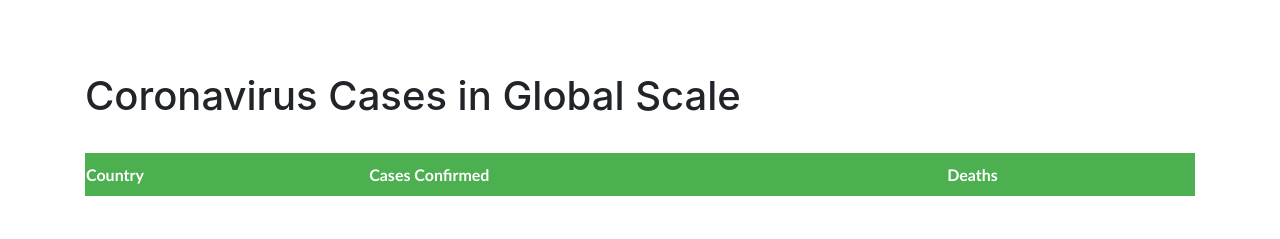
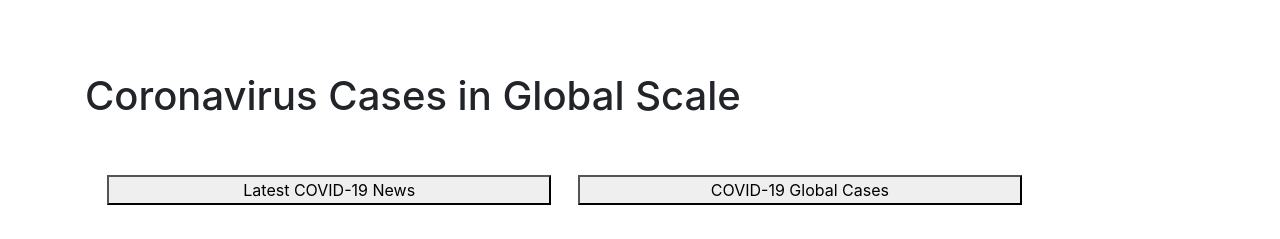
Before and after one commit to devkumar07/CoronavirusStatusApp, a Flask app: page / in a window 1280 px wide. Shown: the part 56-295 px from the top of the page. Run offline with Flask 2, Linux system fonts and the light colour scheme; data that the repository does not hold is empty; some libraries are stand-ins or nearby versions.

Commit message:
added the new functionality

```diff
--- a/api.py
+++ /dev/null
@@ -1,12 +0,0 @@
-import requests
-import json
-#import numpy as np
-
-response = requests.get("https://coronavirus-tracker-api.herokuapp.com/v2/locations")
-
-ans = response.json()
-
-def get_data():
-    ans1 = ans['locations']
-    res = sorted(ans1, key = lambda i: i['latest']['confirmed'],reverse=True)
-    return res
--- /dev/null
+++ b/api_requests.py
@@ -0,0 +1,17 @@
+import requests
+import json
+
+response_cases = requests.get("https://coronavirus-tracker-api.herokuapp.com/v2/locations")
+response_news = requests.get('https://newsapi.org/v2/everything?q=coronavirus&apiKey=a89575bd74f04ddfa6fc1b1e2aa7c30a')
+
+cases_json = response_cases.json()
+
+news_json = response_news.json()
+
+def get_data():
+    ans1 = cases_json['locations']
+    res = sorted(ans1, key = lambda i: i['latest']['confirmed'],reverse=True)
+    return res
+
+def get_news():
+    return news_json['articles']
--- a/app.py
+++ b/app.py
@@ -1,5 +1,5 @@
 import json
-from api import *
+from api_requests import *
 from flask import Flask, render_template, jsonify
 
 app = Flask(__name__)
@@ -13,5 +13,15 @@
     output = json.dumps(get_data())
     return output
 
+@app.route('/globalcases')
+def GlobalCases():
+    output = json.dumps(get_data())
+    return output
+
+@app.route('/news')
+def news():
+    output = json.dumps(get_news())
+    return output
+
 if __name__ == '__main__':
     app.run()
--- a/static/main.js
+++ b/static/main.js
@@ -12,11 +12,59 @@
 	$("#main-table").html(final);
 
 }
+
+function createCaseGrid(data){
+	var result = "";
+    var d =  "<thead><tr><th>Country</th><th>Cases Confirmed</th><th>Deaths</th></tr></thead>";
+	for (var i = 0; i < data.length; i++){
+        cr = "<tr>";
+        cr = cr + "<td>"+data[i].country+"</td>"+"<td>"+data[i].latest.confirmed+"</td>"+"<td>"+data[i].latest.deaths+"</td>";
+		cr = cr + "</tr>\n";
+		result = result + cr;
+    }
+    var final = d + result
+
+	$("#main-table").html(final);
+
+}
+
+function createNewsGrid(data){
+    var result = "";
+    var d =  "<thead><tr><th>Title</th><th>Description</th><th>Source</th></tr></thead>";
+	for (var i = 0; i < data.length; i++){
+        cr = "<tr>";
+        cr = cr + "<td><a href='"+data[i].url+"'>"+data[i].title+"</a></td>"+"<td><a href='"+data[i].url+"'>"+data[i].description+"</a></td>"+"<td><a href='"+data[i].url+"'>"+data[i].source.name+"</a></td>";
+		cr = cr + "</tr>\n";
+		result = result + cr;
+    }
+    var final = d + result
+
+	$("#main-table").html(final);
+}
 $(document).ready(function(){
     $.get("/",'index.html')
     $.get("/init",{},function(response){
         var data = JSON.parse(response);
-
         createGrid(data);
     });
+    $("#btn1").click(function(){
+        $.get("/news",{},function(response){
+            var data = JSON.parse(response);
+            createNewsGrid(data);
+        });
+        $("#btn2").click(function(){
+            $.get("/globalcases",{},function(response){
+                alert("button clicked1");
+                var data = JSON.parse(response);
+                createCaseGrid(data);
+            });
+        });
+    });
+    $("#btn2").click(function(){
+        $.get("/globalcases",{},function(response){
+            alert("button clicked");
+            var data = JSON.parse(response);
+            createCaseGrid(data);
+        });
+    });
 });
--- a/templates/index.html
+++ b/templates/index.html
@@ -59,6 +59,10 @@
         <div class="container">
 
                 <h1 id="title">Coronavirus Cases in Global Scale</h1>
+                <div class="button-group">
+                  <button id ="btn1"> Latest COVID-19 News</button>
+                  <button id ="btn2"> COVID-19 Global Cases</button>
+                </div>
                 <table id="main-table">
                 </table>
         </div>
```
